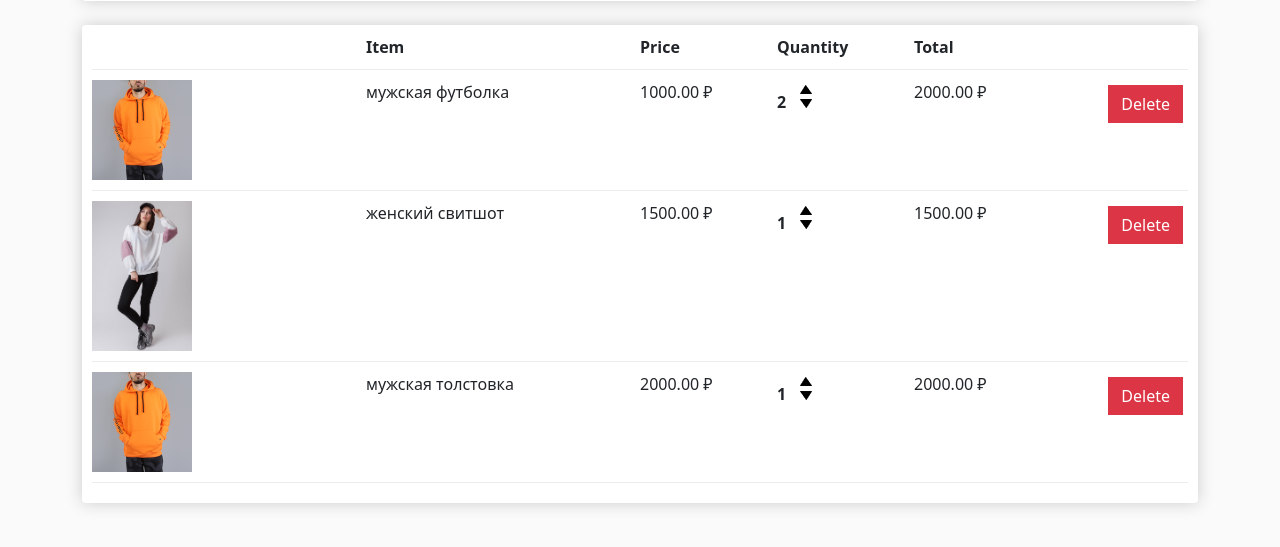
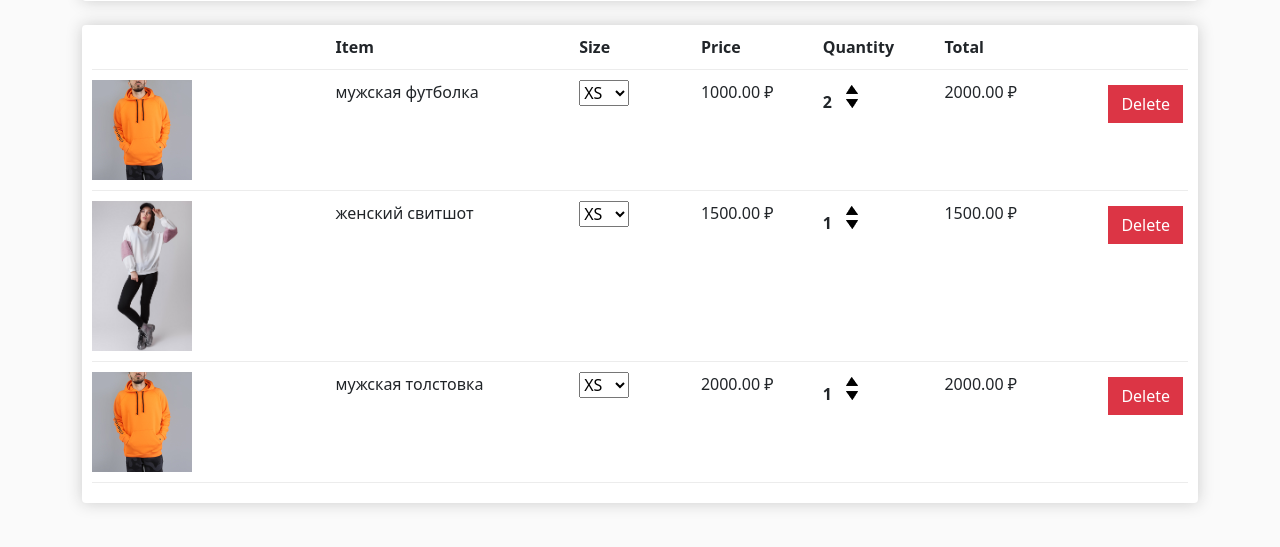
Before and after one commit to nickiteks/ClothingShop, a Django app: page /cart/ in a window 1280 px wide. Shown: the part 238-785 px from the top of the page. Run offline with Django 3.2, Linux system fonts and the light colour scheme; a user stored in the database is signed in; data comes from the database, SQL or seed files in the repository; both versions use the stored data as it was after the commit.

Commit message:
size choose v0.1

```diff
--- a/shop/mainapp/models.py
+++ b/shop/mainapp/models.py
@@ -67,6 +67,7 @@ class Order(models.Model):
 class OrderItem(models.Model):
     product = models.ForeignKey(Product, on_delete=models.SET_NULL, blank=True, null=True)
     order = models.ForeignKey(Order, on_delete=models.SET_NULL, blank=True, null=True)
+    size = models.CharField(max_length=10, null=True)
     quantity = models.IntegerField(default=0, null=True, blank=True)
     date_added = models.DateTimeField(auto_now_add=True)
 
--- a/shop/mainapp/templates/mainapp/cart.html
+++ b/shop/mainapp/templates/mainapp/cart.html
@@ -27,6 +27,7 @@
                 <div class="cart-row">
                     <div style="flex:2"></div>
                     <div style="flex:2"><strong>Item</strong></div>
+                    <div style="flex:1"><strong>Size</strong></div>
                     <div style="flex:1"><strong>Price</strong></div>
                     <div style="flex:1"><strong>Quantity</strong></div>
                     <div style="flex:1"><strong>Total</strong></div>
@@ -36,6 +37,16 @@
                 <div class="cart-row">
                     <div style="flex:2"><img class="row-image" src="{{item.product.imageURL}}"></div>
                     <div style="flex:2">{{item.product.name}}</div>
+                    <div style="flex:1">
+                                <select data-product={{item.product.id}} data-action="size" name="size" class="size">
+                                      <option value="1">XS</option>
+                                      <option value="2">S</option>
+                                      <option value="3">M</option>
+                                      <option value="4">L</option>
+                                      <option value="5">XL</option>
+                                      <option value="6">XXL</option>
+                                </select>
+                    </div>
                     <div style="flex:1">{{item.product.price|floatformat:2}} ₽</div>
                     <div style="flex:1">
 						<p class="quantity">{{item.quantity}}</p>
--- a/shop/mainapp/views.py
+++ b/shop/mainapp/views.py
@@ -56,12 +56,15 @@ def updateItem(request):
 
     print('Action:', action)
     print('ProductId:', productId)
-
+    print(data['size'])
     customer = request.user.customer
     product = Product.objects.get(id=productId)
     order, created = Order.objects.get_or_create(customer=customer, complete=False)
 
     orderItem, created = OrderItem.objects.get_or_create(order=order, product=product)
+
+    if action == 'size':
+        orderItem.size = data['size']
 
     if action == 'add':
         orderItem.quantity = (orderItem.quantity + 1)
--- a/shop/static/js/cart.js
+++ b/shop/static/js/cart.js
@@ -1,5 +1,5 @@
 var updateBtns = document.getElementsByClassName('update-cart')
-
+var updateSizes = document.getElementsByClassName('size')
 
 for(var i = 0; i < updateBtns.length; i++){
     updateBtns[i].addEventListener('click',function(){
@@ -56,7 +56,7 @@ function updateUserOrder(productId,action){
             'Content-Type':'application/json',
             'X-CSRFToken':csrftoken,
         },
-        body:JSON.stringify({'productId':productId,'action': action})
+        body:JSON.stringify({'productId':productId,'action': action,'size':"XS"})
     })
 
     .then((response)=>{
@@ -68,3 +68,40 @@ function updateUserOrder(productId,action){
         location.reload()
     })
 }
+
+
+for(var i = 0; i < updateSizes.length; i++){
+    updateSizes[i].addEventListener('change',function() {
+    var productId = this.dataset.product
+    var action = this.dataset.action
+    ChangeSize(productId,action,i);
+    });
+}
+
+function ChangeSize(productId,action,index){
+    var url = '/update_item/'
+    var size;
+    for(var i = 0; i < updateSizes.length; i++){
+        var attr = updateSizes[i].dataset.product
+        if(attr == productId){
+            size = updateSizes[i].options[updateSizes[i].selectedIndex].text
+        }
+    }
+
+    fetch(url,{
+        method:'POST',
+        headers:{
+            'Content-Type':'application/json',
+            'X-CSRFToken':csrftoken,
+        },
+        body:JSON.stringify({'productId':productId,'action': action,'size':size})
+    })
+
+    .then((response)=>{
+        return response.json()
+    })
+
+    .then((data)=>{
+        console.log('data:',data)
+    })
+}
```
Also changed, not shown: shop/mainapp/templates/mainapp/checkout.html (+5 -4 lines), shop/db.sqlite3, shop/mainapp/migrations/0006_orderitem_size.py (added).
